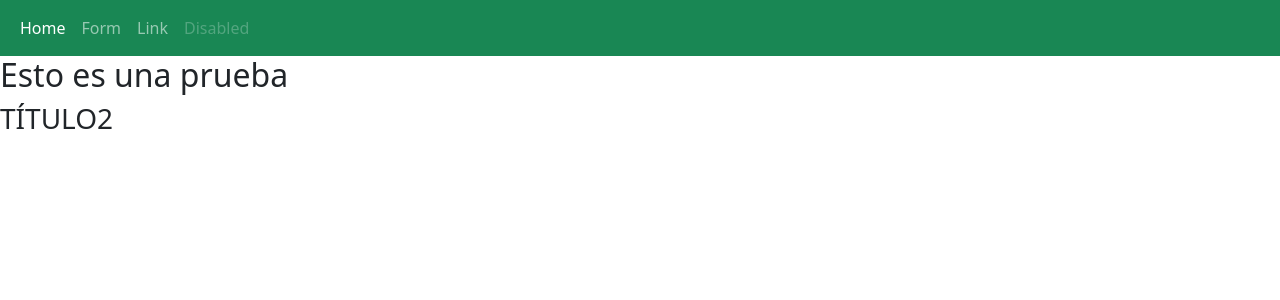
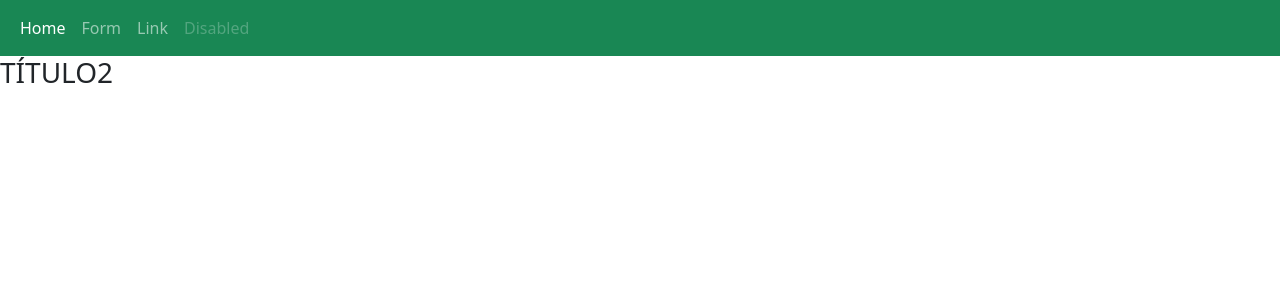
Before and after one commit to AlexBlacio1/frontend, an Angular app: page /home in a window 1280 px wide. Shown: the top 300 px of the page. Built offline with nearby package versions, Linux system fonts and the light colour scheme.

Commit message:
Update home.component.html

```diff
--- a/src/app/screens/home/home.component.html
+++ b/src/app/screens/home/home.component.html
@@ -1,3 +1 @@
-
-<h2>Esto es una prueba</h2>
 <h3>TÍTULO2</h3>
```
